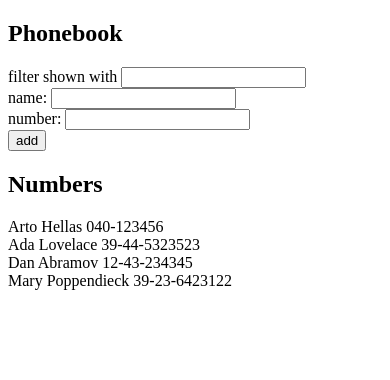
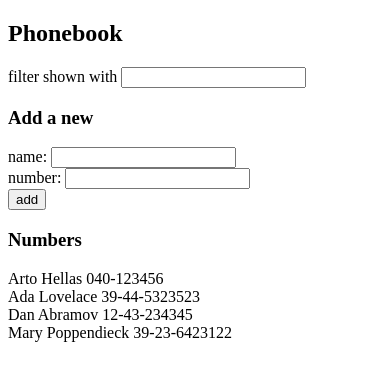
Before and after one commit to dancar528/fullStackOpen_Helsinki_U, a React (Create React App) app in the folder part2/forms/: page / in a window 390 px wide. Shown: the top 380 px of the page. Built offline with nearby package versions, Linux system fonts and the light colour scheme.

Commit message:
2.10 the phonebook step 5

```diff
--- a/part2/forms/src/components/App.js
+++ b/part2/forms/src/components/App.js
@@ -1,4 +1,7 @@
 import React, { useState } from 'react';
+import Filter from './Filter';
+import PersonForm from './PersonForm';
+import Persons from './Persons';
 
 const App = () => {
     const [persons, setPersons] = useState([
@@ -25,7 +28,8 @@ const App = () => {
 
     const handleFormSubmit = (event) => {
         event.preventDefault();
-        const newNameIndex = persons.findIndex(person => person.name === newName);
+        const newNameIndex = persons.findIndex(person =>
+            person.name.toLowerCase() === newName.toLowerCase());
         if (newNameIndex > -1) {
             alert(`${newName} is already added to phonebook`);
             return;
@@ -40,36 +44,18 @@ const App = () => {
         setNewNumber('');
     };
 
-    const rows = () => {
-        const personsFilter = newSearch
-            ? persons.filter(person =>
-                person.name.toLowerCase().indexOf(newSearch.toLowerCase()) !== -1
-            )
-            : persons;
-        return personsFilter.map((person, index) =>
-            <div key={index}>{person.name} {person.number}</div>
-        );
-    };
-
     return (
         <div>
             <h2>Phonebook</h2>
-            <div>
-                filter shown with <input value={newSearch} onChange={handleSearchChange} />
-            </div>
-            <form onSubmit={handleFormSubmit}>
-                <div>
-                    name: <input value={newName} onChange={handleNameChange} />
-                </div>
-                <div>
-                    number: <input value={newNumber} onChange={handleNumberChange} />
-                </div>
-                <div>
-                    <button type="submit">add</button>
-                </div>
-            </form>
-            <h2>Numbers</h2>
-            {rows()}
+            <Filter value={newSearch} handleSearchChange={handleSearchChange} />
+            <PersonForm
+                name={newName}
+                number={newNumber}
+                handleNameChange={handleNameChange}
+                handleNumberChange={handleNumberChange}
+                handleFormSubmit={handleFormSubmit} />
+            <h3>Numbers</h3>
+            <Persons search={newSearch} persons={persons} />
         </div>
     );
 };
--- /dev/null
+++ b/part2/forms/src/components/Filter.js
@@ -0,0 +1,9 @@
+import React from 'react';
+
+const Filter = ({ value, handleSearchChange }) => (
+    <div>
+        filter shown with <input value={value} onChange={handleSearchChange} />
+    </div>
+);
+
+export default Filter;
--- /dev/null
+++ b/part2/forms/src/components/PersonForm.js
@@ -0,0 +1,26 @@
+import React from 'react';
+
+const PersonForm = ({
+    name,
+    number,
+    handleNameChange,
+    handleNumberChange,
+    handleFormSubmit
+}) => (
+    <div>
+        <h3>Add a new</h3>
+        <form onSubmit={handleFormSubmit}>
+            <div>
+                name: <input value={name} onChange={handleNameChange} />
+            </div>
+            <div>
+                number: <input value={number} onChange={handleNumberChange} />
+            </div>
+            <div>
+                <button type="submit">add</button>
+            </div>
+        </form>
+    </div>
+);
+
+export default PersonForm;
--- /dev/null
+++ b/part2/forms/src/components/Persons.js
@@ -0,0 +1,14 @@
+import React from 'react';
+
+const Persons = ({ search, persons }) => {
+    const personsFilter = search
+        ? persons.filter(person =>
+            person.name.toLowerCase().indexOf(search.toLowerCase()) !== -1
+        )
+        : persons;
+    return personsFilter.map((person, index) =>
+        <div key={index}>{person.name} {person.number}</div>
+    );
+};
+
+export default Persons;
```
